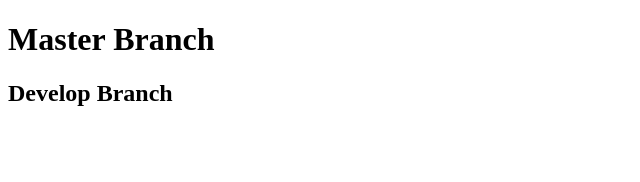
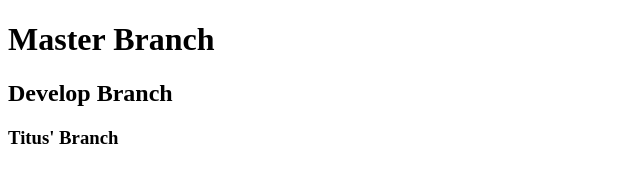
Before and after one commit to bltitus82/teamGit, a plain HTML site: page index.html in a window 1280 px wide. Shown: the whole page, without its empty margins (0-640 px from the left). Drawn offline with Linux system fonts and the light colour scheme.

Commit message:
Titus' Branch

```diff
--- a/index.html
+++ b/index.html
@@ -9,5 +9,6 @@
 <body>
     <h1>Master Branch</h1>
     <h2>Develop Branch</h2>
+    <h3>Titus' Branch</h3>
 </body>
 </html>
```
